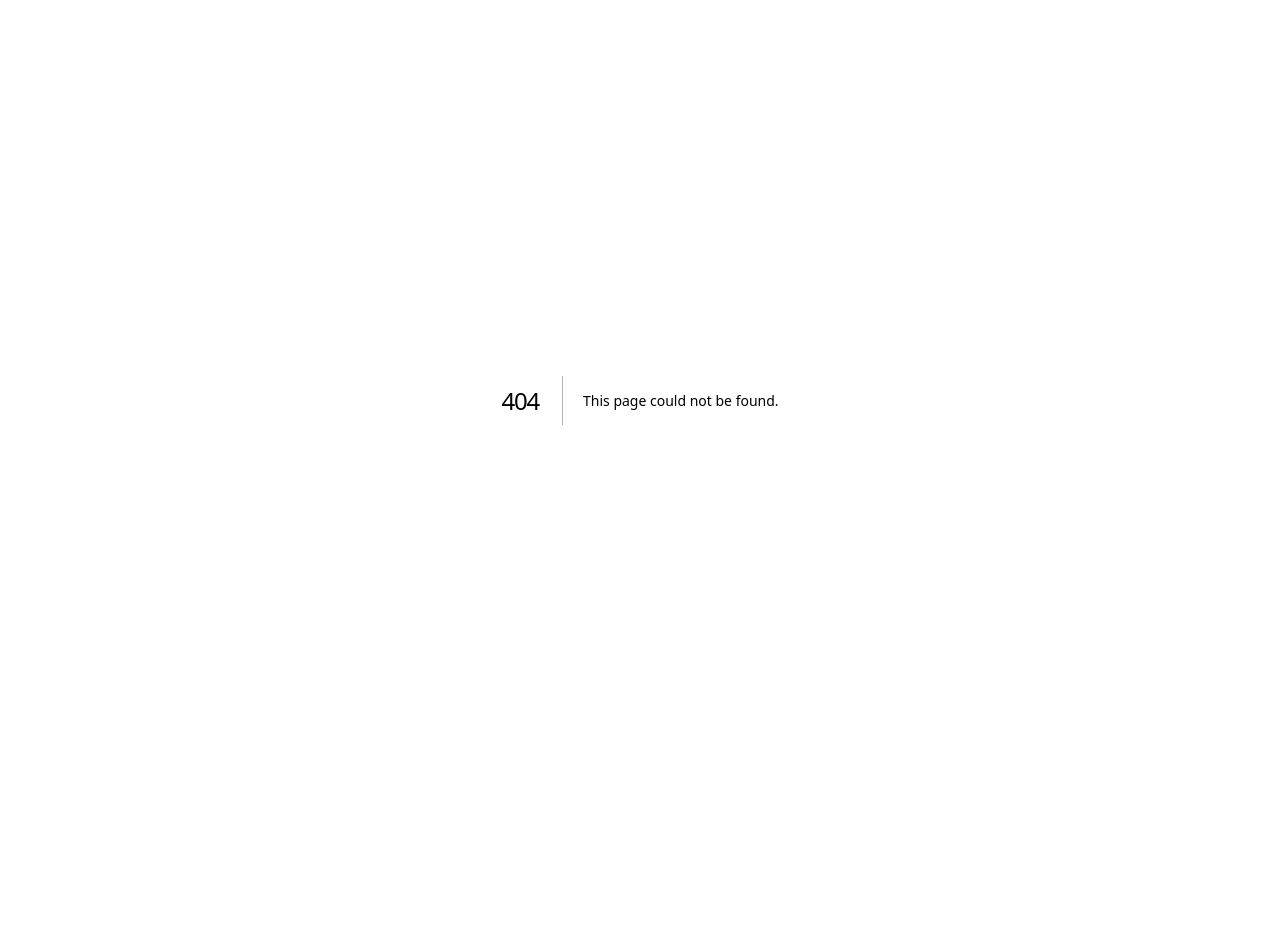
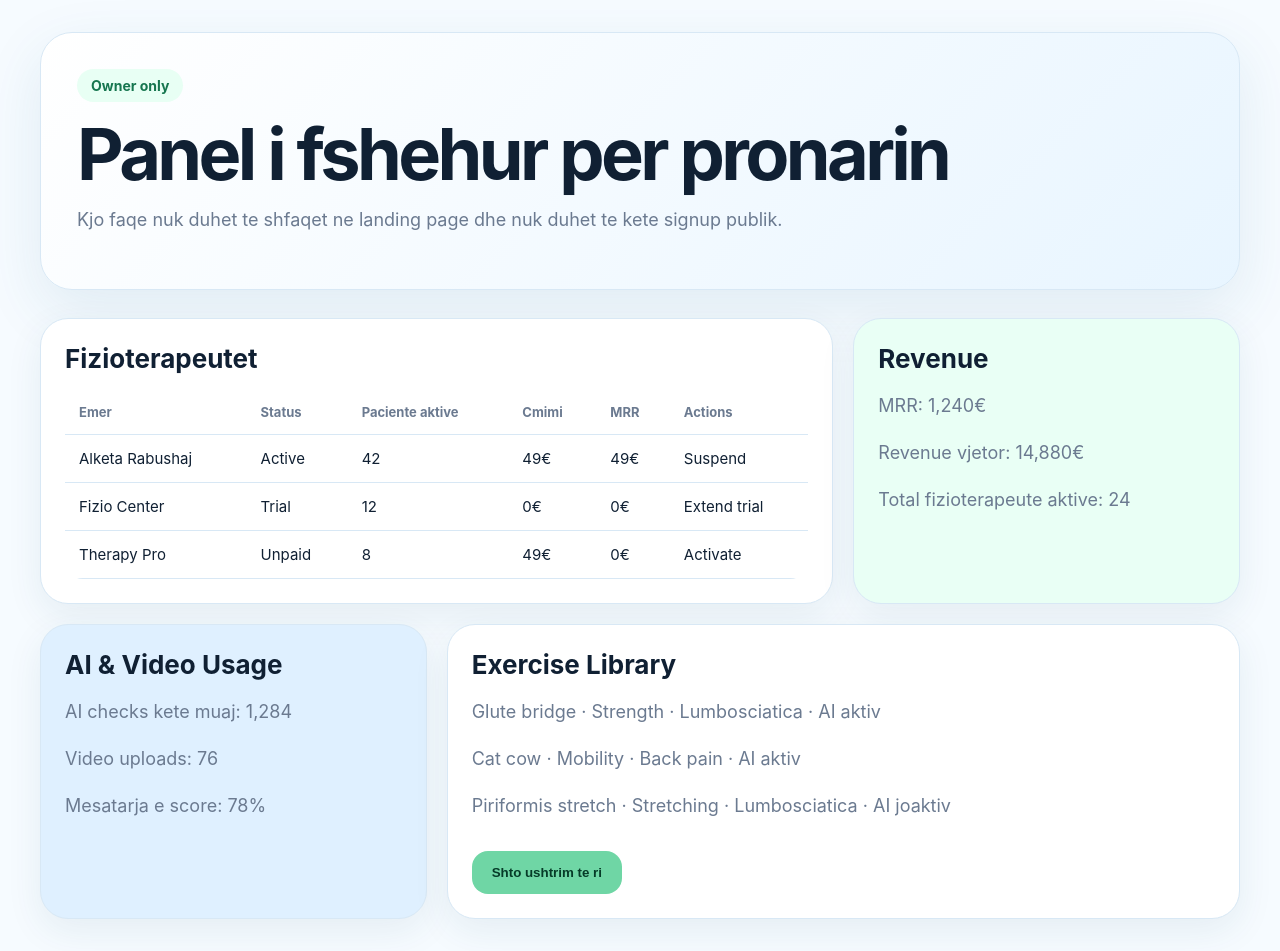
Before and after one commit to diellzarabushaj-source/FIZIOTERAPIA-IME, a Next.js app: page /owner-hidden in a window 1280 px wide. Before the commit this address had no page. Before the commit the page ends 800 px from the top, so only its background shows below. Built offline with nearby package versions, Linux system fonts and the light colour scheme.

Commit message:
Add hidden owner dashboard demo

```diff
--- /dev/null
+++ b/app/owner-hidden/page.tsx
@@ -0,0 +1,47 @@
+export default function OwnerHiddenPage() {
+  return (
+    <main className="page">
+      <section className="hero">
+        <span className="badge">Owner only</span>
+        <h1>Panel i fshehur per pronarin</h1>
+        <p>Kjo faqe nuk duhet te shfaqet ne landing page dhe nuk duhet te kete signup publik.</p>
+      </section>
+
+      <section className="grid">
+        <div className="card" style={{ gridColumn: "span 2" }}>
+          <h2>Fizioterapeutet</h2>
+          <table className="table">
+            <thead><tr><th>Emer</th><th>Status</th><th>Paciente aktive</th><th>Cmimi</th><th>MRR</th><th>Actions</th></tr></thead>
+            <tbody>
+              <tr><td>Alketa Rabushaj</td><td>Active</td><td>42</td><td>49€</td><td>49€</td><td>Suspend</td></tr>
+              <tr><td>Fizio Center</td><td>Trial</td><td>12</td><td>0€</td><td>0€</td><td>Extend trial</td></tr>
+              <tr><td>Therapy Pro</td><td>Unpaid</td><td>8</td><td>49€</td><td>0€</td><td>Activate</td></tr>
+            </tbody>
+          </table>
+        </div>
+        <div className="card green">
+          <h2>Revenue</h2>
+          <p>MRR: 1,240€</p>
+          <p>Revenue vjetor: 14,880€</p>
+          <p>Total fizioterapeute aktive: 24</p>
+        </div>
+      </section>
+
+      <section className="grid" style={{ marginTop: 20 }}>
+        <div className="card blue">
+          <h2>AI & Video Usage</h2>
+          <p>AI checks kete muaj: 1,284</p>
+          <p>Video uploads: 76</p>
+          <p>Mesatarja e score: 78%</p>
+        </div>
+        <div className="card" style={{ gridColumn: "span 2" }}>
+          <h2>Exercise Library</h2>
+          <p>Glute bridge · Strength · Lumbosciatica · AI aktiv</p>
+          <p>Cat cow · Mobility · Back pain · AI aktiv</p>
+          <p>Piriformis stretch · Stretching · Lumbosciatica · AI joaktiv</p>
+          <button className="button">Shto ushtrim te ri</button>
+        </div>
+      </section>
+    </main>
+  );
+}
```
